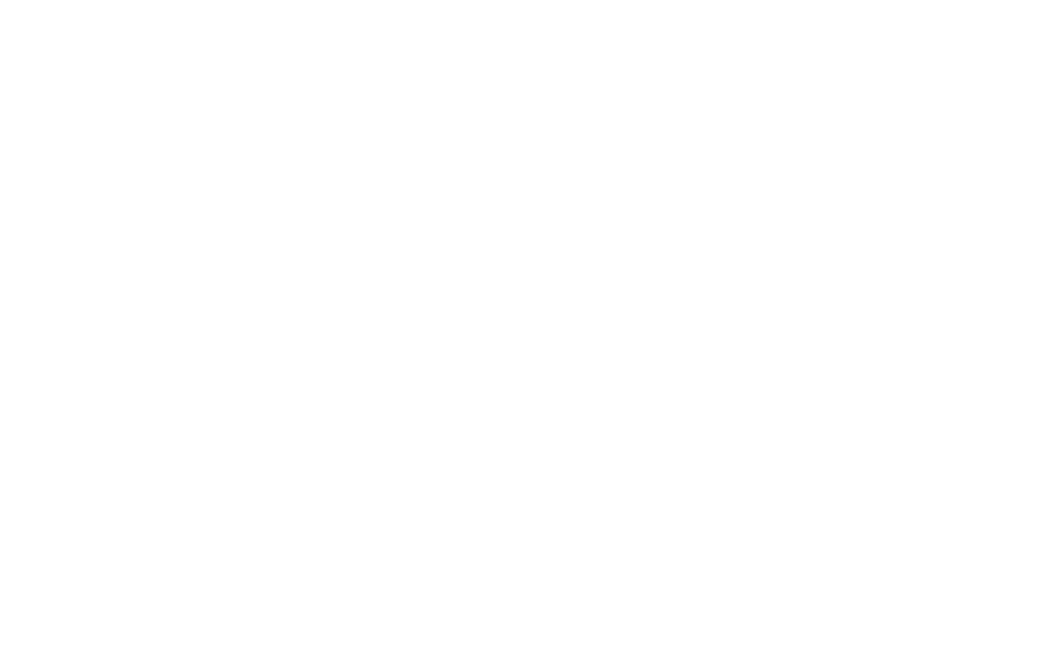
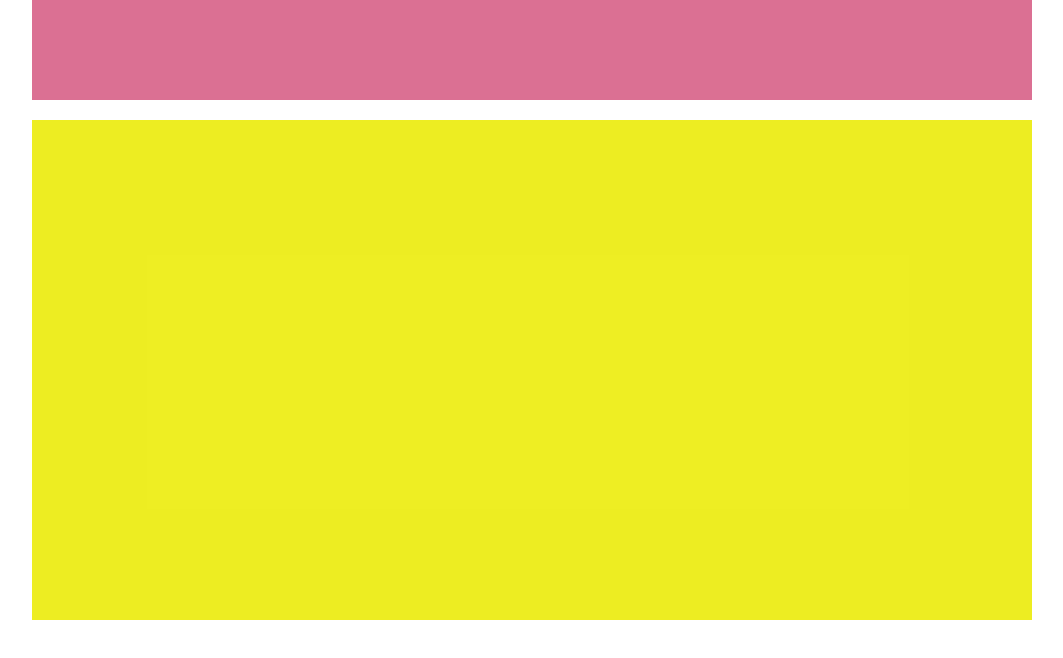
Before and after one commit to FeCorrado/htmlcss-struttura-wp, a plain HTML site: page index.html in a window 1280 px wide. Shown: the whole page, without its empty margins (108-1171 px from the left). Drawn offline with Linux system fonts and the light colour scheme.

Commit message:
Header + box semplice

```diff
--- a/index.html
+++ b/index.html
@@ -8,6 +8,15 @@
     <link rel="stylesheet" href="style.css">
 </head>
 <body>
+    <!--pagina-->
+    <div class="main-container">
+        <!--box semplici-->
+        <header></header>
+        <div class="big-box"></div>
+        <!--box con float-->
 
+
+
+    </div>
 </body>
 </html>
--- a/style.css
+++ b/style.css
@@ -0,0 +1,20 @@
+*{
+    margin: 0;
+    padding: 0;
+}
+
+header{
+    background-color: palevioletred;
+    height: 100px;
+}
+
+.main-container{
+    width: 1000px;
+    margin: auto;
+}
+
+.big-box{
+    background-color: rgba(236, 236, 12, 0.904);
+    height: 500px;
+    margin-top: 20px;
+}
```
